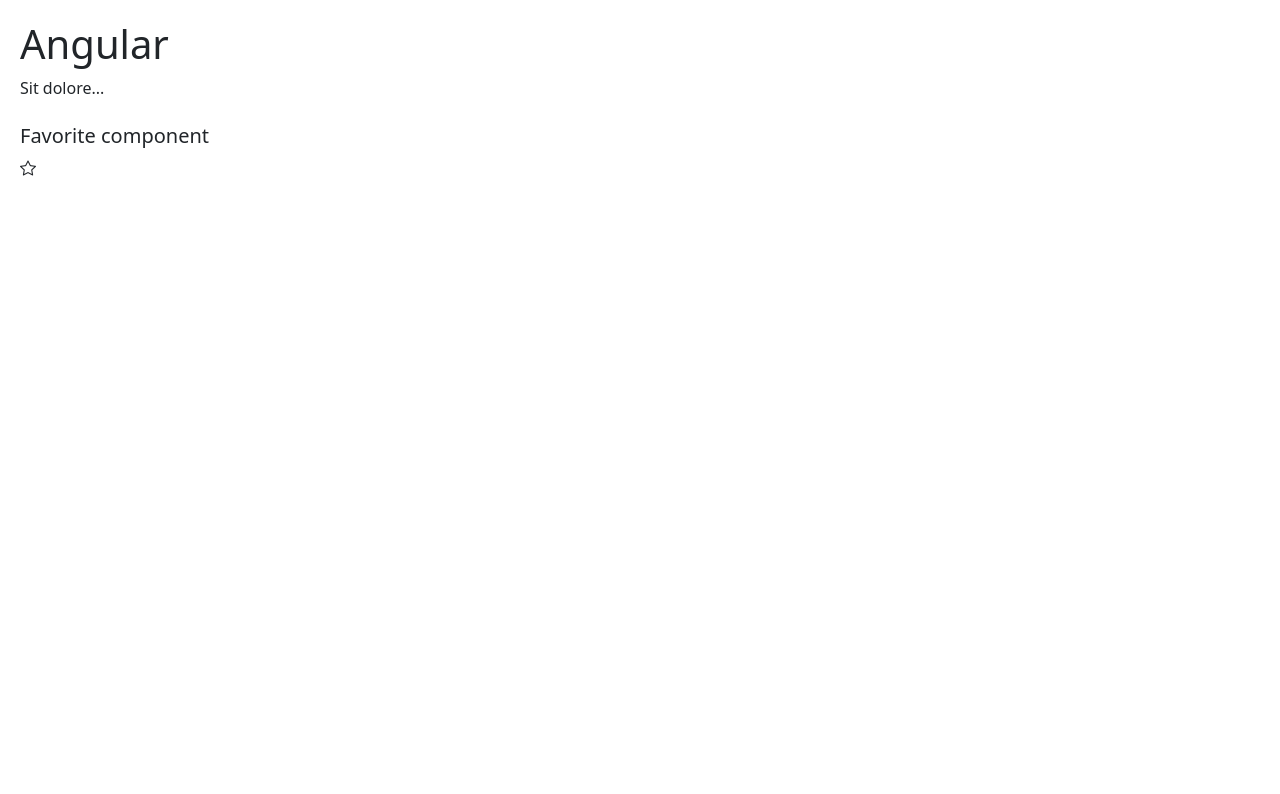
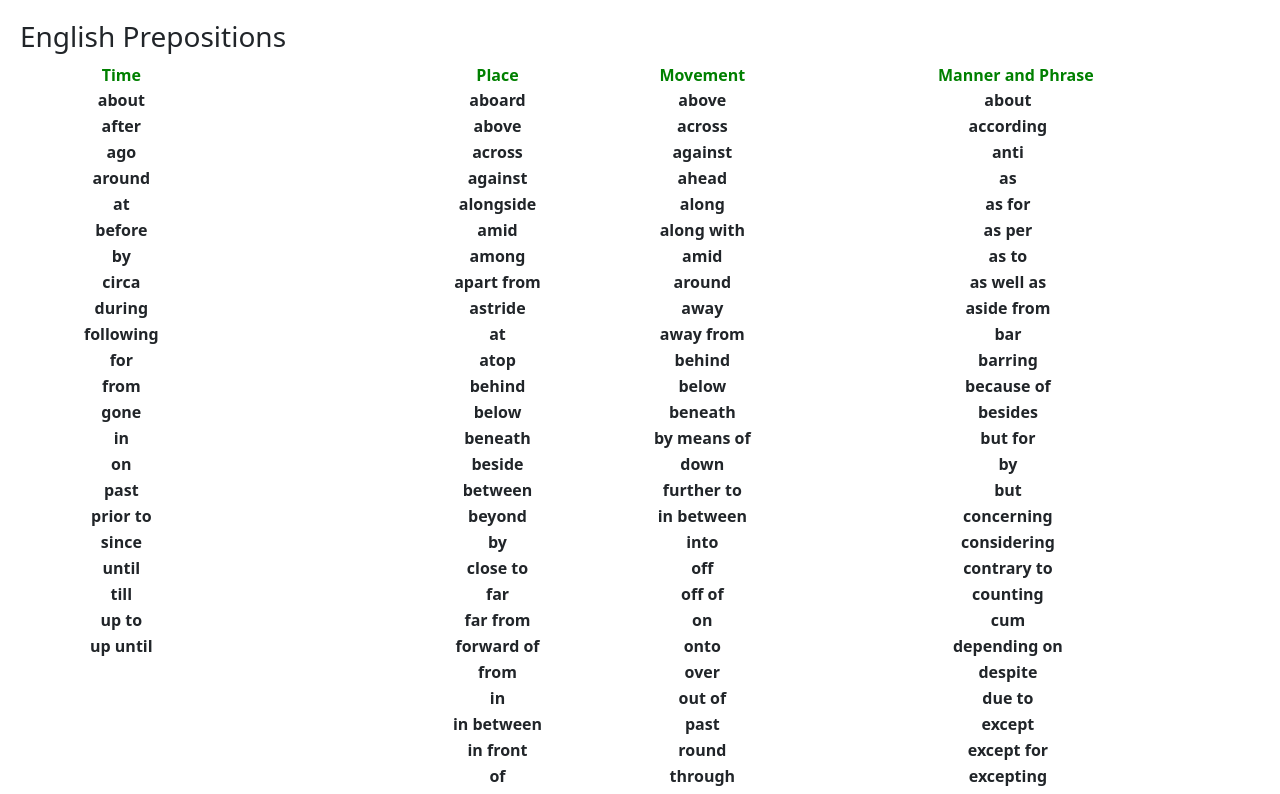
Before and after one commit to Dylane-Agoka/Angluar-4---Beginner-to-Pro, an Angular app: page / in a window 1280 px wide. Shown: the top 794 px of the page. Built offline with nearby package versions, Linux system fonts and the light colour scheme.

Commit message:
Preposition 1.0.0

```diff
--- a/package.json
+++ b/package.json
@@ -19,6 +19,7 @@
     "@angular/platform-browser-dynamic": "^14.2.0",
     "@angular/router": "^14.2.0",
     "bootstrap": "^5.2.2",
+    "bootstrap-icons": "^1.10.2",
     "rxjs": "~7.5.0",
     "tslib": "^2.3.0",
     "zone.js": "~0.11.4"
--- a/src/app/app.component.html
+++ b/src/app/app.component.html
@@ -1,3 +1 @@
-<h1>Angular</h1>
-<courses></courses>
-<favorite></favorite>
+<prepositions></prepositions>
--- a/src/app/app.module.ts
+++ b/src/app/app.module.ts
@@ -11,6 +11,7 @@
 import { AuthorsComponent } from './authors/authors/authors.component';
 import { FormsModule } from '@angular/forms';
 import { FavoriteComponent } from './favorite/favorite.component';
+import { PrepositionsComponent } from './prepositions/prepositions.component';
 
 @NgModule({
   declarations: [
@@ -19,7 +20,8 @@
     CourseComponent,
     AuthorsComponent,
     SummaryPipe,
-    FavoriteComponent
+    FavoriteComponent,
+    PrepositionsComponent
   ],
   imports: [
     BrowserModule,
--- /dev/null
+++ b/src/app/prepositions/prepositions.component.html
@@ -0,0 +1,61 @@
+<h3>English Prepositions</h3>
+<div class="container text-center">
+  <div class="row">
+    <div class="col">
+      <th> <span>Time</span>
+        <tr *ngFor="let preposition of englishPrepositions['time']">
+          <td> {{ preposition }}</td>
+        </tr>
+      </th>
+    </div>
+    <div class="col">
+      <th><span>Place</span>
+        <tr *ngFor="let preposition of englishPrepositions['place']">
+          <td> {{ preposition }}</td>
+        </tr>
+      </th >
+    </div>
+    <div class="col">
+      <th><span>Movement</span>
+        <tr *ngFor="let preposition of englishPrepositions['movement']">
+          <td> {{ preposition }}</td>
+        </tr>
+      </th >
+    </div>
+    <div class="col">
+      <th><span>Manner and Phrase</span>
+        <tr *ngFor="let preposition of englishPrepositions['mannerAndPhrase']">
+          <td> {{ preposition }}</td>
+        </tr>
+      </th >
+    </div>
+  </div>
+</div>
+
+<table class="table table-dark table-striped-columns">
+  ...
+</table>
+<!-- <table class="table">
+  <tbody>
+    <th> Time
+      <tr *ngFor="let preposition of englishPrepositions['time']">
+        <td> {{ preposition }}</td>
+      </tr>
+    </th>
+    <th>Place
+      <tr *ngFor="let preposition of englishPrepositions['place']">
+        <td> {{ preposition }}</td>
+      </tr>
+    </th >
+    <th>Movement
+      <tr *ngFor="let preposition of englishPrepositions['Movement']">
+        <td> {{ preposition }}</td>
+      </tr>
+    </th >
+    <th>Manner and Phrase
+      <tr *ngFor="let preposition of englishPrepositions['mannerAndPhrase']">
+        <td> {{ preposition }}</td>
+      </tr>
+    </th >
+  </tbody>
+</table> -->
--- /dev/null
+++ b/src/app/prepositions/prepositions.component.scss
@@ -0,0 +1,3 @@
+span{
+  color: green;
+}
--- /dev/null
+++ b/src/app/prepositions/prepositions.component.ts
@@ -0,0 +1,58 @@
+import { Component, OnInit } from '@angular/core';
+
+@Component({
+  selector: 'prepositions',
+  templateUrl: './prepositions.component.html',
+  styleUrls: ['./prepositions.component.scss']
+})
+export class PrepositionsComponent implements OnInit {
+
+  englishPrepositions = {
+    time: [
+      'about', 'after', 'ago', 'around', 'at', 'before', 'by', 'circa', 'during', 'following',
+      'for', 'from', 'gone', 'in', 'on', 'past', 'prior to', 'since', 'until', 'till', 'up to',
+      'up until'
+    ],
+    place: [
+      'aboard', 'above', 'across', 'against', 'alongside', 'amid', 'among', 'apart from',
+      'astride', 'at', 'atop', 'behind', 'below', 'beneath', 'beside', 'between', 'beyond',
+      'by', 'close to', 'far', 'far from', 'forward of', 'from', 'in', 'in between', 'in front',
+      'of', 'inside', 'into', 'minus', 'near', 'near to', 'next to', 'of', 'off', 'on',
+      'on board', 'on top of', 'onto', 'upon', 'opposite', 'out', 'out of', 'outside of', 'over',
+      'round', 'through', 'throughout', 'to', 'together with', 'toward', 'towards',
+      'whether this word ends with an -s depends on what region\'s English is being used.',
+      'under', 'underneath', 'up against', 'with', 'within', 'without'
+    ],
+    movement: [
+      'above', 'across', 'against', 'ahead', 'along', 'along with', 'amid', 'around', 'away',
+      'away from', 'behind', 'below', 'beneath', 'by means of', 'down', 'further to',
+      'in between', 'into', 'off', 'off of', 'on', 'onto', 'over', 'out of', 'past', 'round',
+      'through', 'toward', 'towards', 'under', 'up', 'via'
+    ],
+    mannerAndPhrase: [
+      'about', 'according', 'anti', 'as', 'as for', 'as per', 'as to', 'as well as',
+      'aside from', 'bar', 'barring', 'because of', 'besides', 'but for', 'by', 'but',
+      'concerning', 'considering', 'contrary to', 'counting', 'cum', 'depending on', 'despite',
+      'due to', 'except', 'except for', 'excepting', 'excluding', 'given', 'in addition to',
+      'in case of', 'in face of', 'in favor of', 'in favour of', 'in light of', 'in spite of',
+      'in view of', 'including', 'instead of', 'less', 'like', 'notwithstanding', 'of',
+      'on account of', 'on behalf of', 'other than', 'owing to', 'pending', 'per', 'plus',
+      'preparatory to', 'pro', 're', 'regarding', 'regardless of', 'save', 'save for', 'saving',
+      'than', 'thanks to', 'unlike', 'versus', 'with', 'with reference to', 'with regard to',
+      'worth'
+    ]
+  };
+
+  getPropositionList(){
+    let prepositionsList: string[] = [];
+    for (const property in this.englishPrepositions) {
+      prepositionsList.push(this.englishPrepositions[property]);
+    }
+  }
+
+  constructor() { }
+
+  ngOnInit(): void {
+  }
+
+}
```
Also changed, not shown: 2 other files (tests, documents, lock files or other folders).
